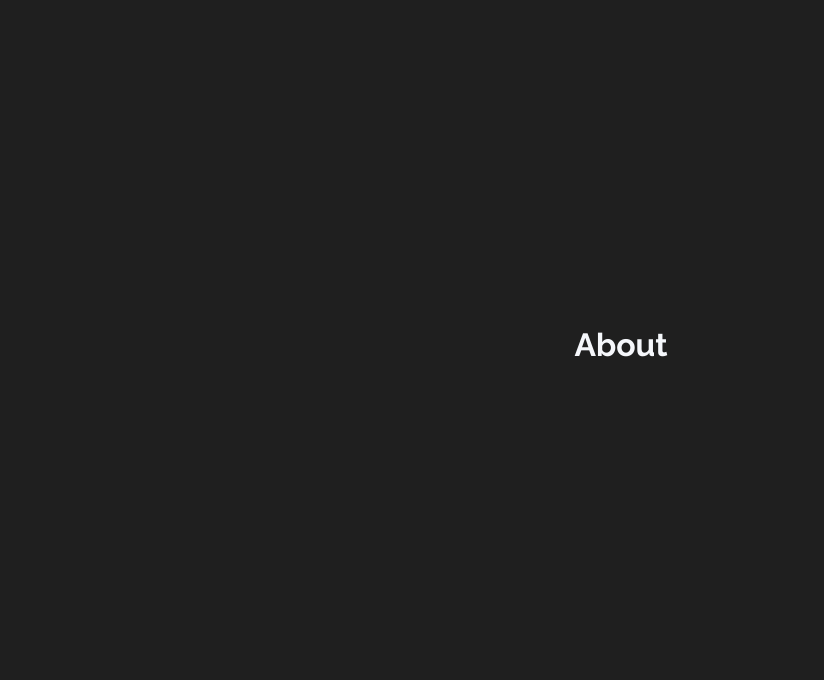
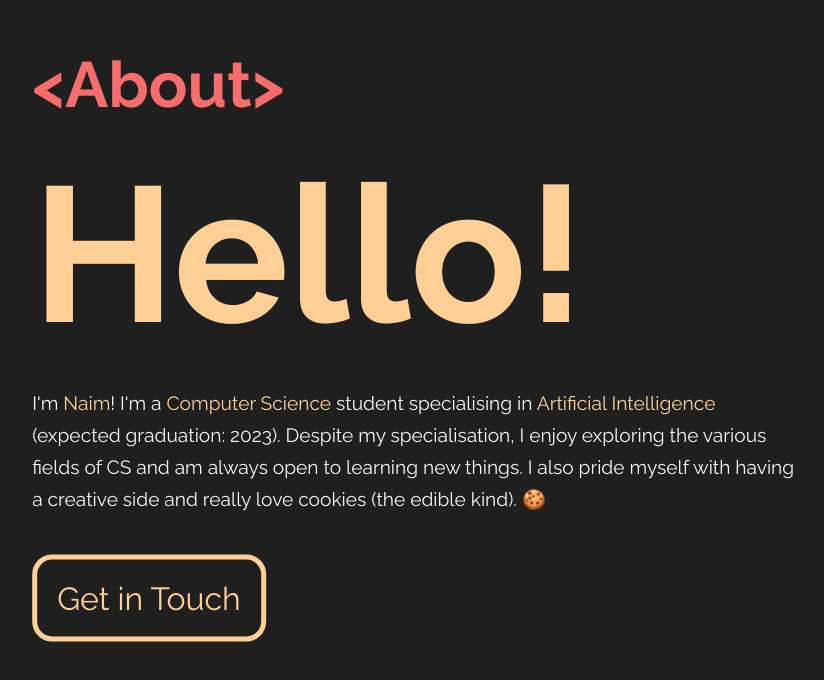
Before and after one commit to tengznaim/portfolio-website, a React (Create React App) app: page / in a window 1280 px wide. Shown: the part 856-1536 px from the top of the page, without its empty margins (19-843 px from the left). Built offline with nearby package versions, Linux system fonts and the light colour scheme.

Commit message:
continued design on about

```diff
--- a/src/components/About/About.css
+++ b/src/components/About/About.css
@@ -1,11 +1,61 @@
 .about-container {
+  position: relative;
   height: 100vh;
   background-color: var(--bg);
-  display: flex;
-  align-items: center;
-  justify-content: center;
 }
 
-.test {
+.content-container {
+  position: absolute;
+  top: 50%;
+  left: 10%;
+  transform: translate(-10%, -50%);
+  width: 60vw;
   color: var(--light-gray);
 }
+
+.about-item {
+  margin-top: 20px;
+  margin-bottom: 20px;
+  user-select: none; /*Prevents Selecting*/
+}
+
+#about-paragraph {
+  font-size: 1.2rem;
+  line-height: 2rem;
+}
+
+#contact-button {
+  font-size: 2rem;
+  padding: 20px;
+  border-radius: 20px;
+  background: none;
+  border: 5px solid #fed095;
+  color: #fed095;
+  cursor: pointer;
+  transition: all 0.5s ease;
+  outline: none;
+}
+
+#contact-button:hover {
+  background: #fed095;
+  color: #181818;
+}
+
+#about-tag {
+  color: #f76d6b;
+  font-size: 4rem;
+}
+
+#about-greeting {
+  color: #fed095;
+  font-size: 12rem;
+}
+
+#about-name {
+  color: #fed095;
+  font-size: 4rem;
+}
+
+#about-highlighted {
+  color: #fed095;
+}
--- a/src/components/About/About.js
+++ b/src/components/About/About.js
@@ -4,7 +4,27 @@ import "./About.css";
 function About() {
   return (
     <div className="about-container" id="about">
-      <h1 className="test">About</h1>
+      <div className="content-container">
+        <h1 className="about-item" id="about-tag">
+          &lt;About&gt;
+        </h1>
+        <h1 className="about-item" id="about-greeting">
+          Hello!
+        </h1>
+        <p className="about-item" id="about-paragraph">
+          I'm <span id="about-highlighted">Naim</span>! I'm a{" "}
+          <span id="about-highlighted">Computer Science </span>
+          student specialising in{" "}
+          <span id="about-highlighted">Artificial Intelligence</span> (expected
+          graduation: 2023). Despite my specialisation, I enjoy exploring the
+          various fields of CS and am always open to learning new things. I also
+          pride myself with having a creative side and really love cookies (the
+          edible kind). 🍪
+        </p>
+        <button className="about-item" id="contact-button">
+          Get in Touch
+        </button>
+      </div>
     </div>
   );
 }
--- a/src/components/Logo/Logo.js
+++ b/src/components/Logo/Logo.js
@@ -4,21 +4,27 @@ import { Link } from "react-router-dom";
 import "./Logo.css";
 
 function Logo() {
-  const [logoVisible, setVisibility] = useState(true);
+  const [logoVisible, setLogoVisible] = useState(true);
   const [scrollPos, setScrollPos] = useState(0);
+
   useEffect(() => {
     window.addEventListener("scroll", handleScroll);
-  }, []);
 
-  function handleScroll() {
-    const curr = document.body.getBoundingClientRect().top;
-    if (curr <= -80 && curr < scrollPos) {
-      setVisibility(false);
-    } else {
-      setVisibility(true);
+    function handleScroll() {
+      const curr = document.body.getBoundingClientRect().top;
+      if (curr <= -80 && curr < scrollPos) {
+        setLogoVisible(false);
+      } else if (curr > scrollPos) {
+        setLogoVisible(true);
+      }
+      setScrollPos(curr);
     }
-    setScrollPos(curr);
-  }
+
+    //Cleanup Function
+    return () => {
+      window.removeEventListener("scroll", handleScroll);
+    };
+  }, [scrollPos]);
 
   return (
     <div className={logoVisible ? "logo-container" : "logo-container hidden"}>
--- a/src/components/SidebarProto/SidebarProto.css
+++ b/src/components/SidebarProto/SidebarProto.css
@@ -3,6 +3,7 @@
   height: 100vh;
   top: 0;
   right: 0;
+  z-index: 10;
 }
 
 .sidebar-toggle {
```
